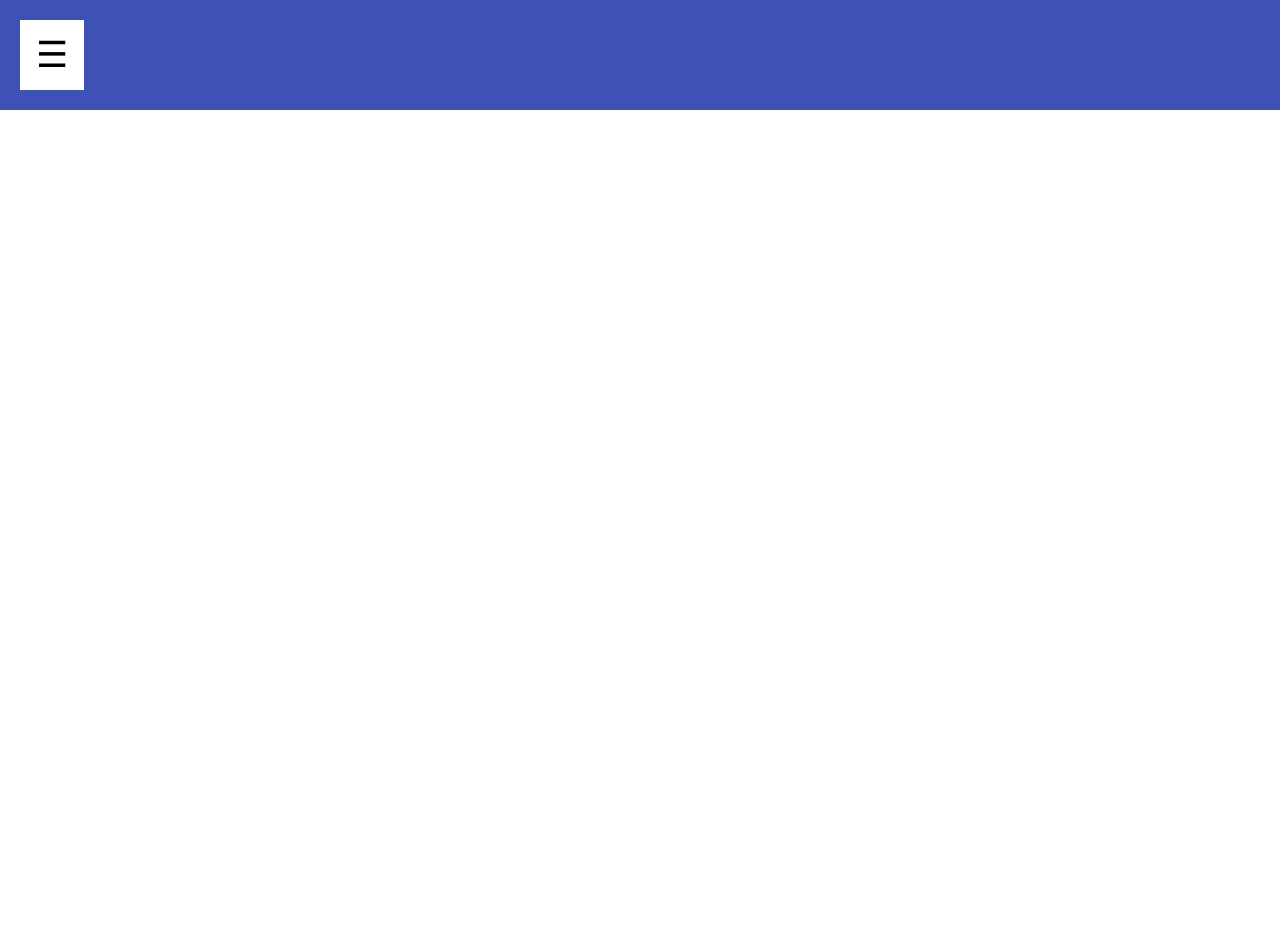
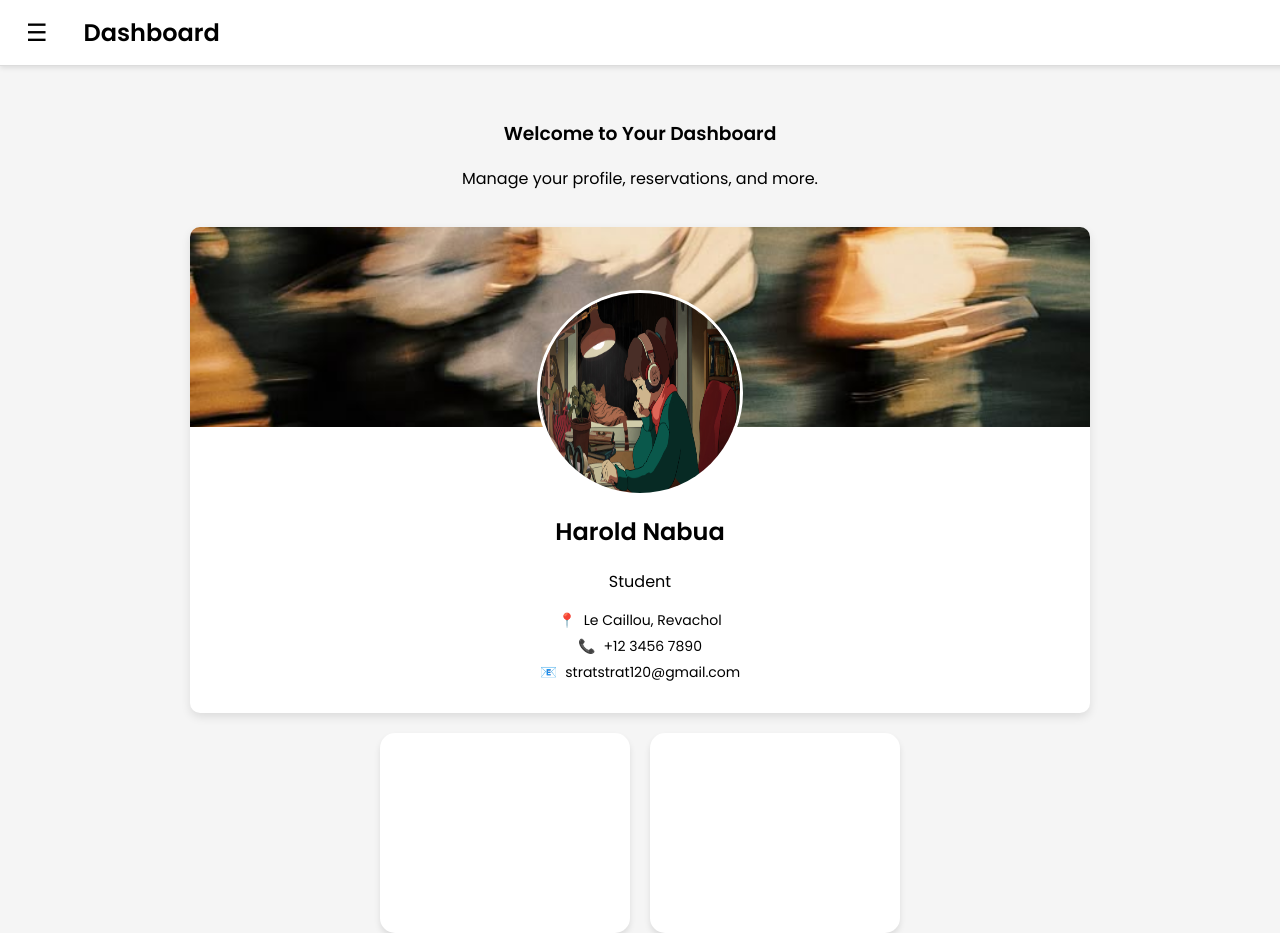
Before and after one commit to haroldnabua/ccs_sitinmonitoring_system, a PHP site: page /dashboard.html in a window 1280 px wide. Before the commit the page ends 110 px from the top, so only its background shows below. Run offline with PHP 8.4, Linux system fonts and the light colour scheme; some libraries are stand-ins or nearby versions.

Commit message:
Add files via upload
3RD Commit

```diff
--- a/connection.php
+++ b/connection.php
@@ -3,7 +3,7 @@
 $db_server ='127.0.0.1';
 $db_user = 'root';
 $db_pass = "";
-$db_name = 'harolddb';
+$db_name = 'nabuadb';
 $conn = "";
 
 $conn = mysqli_connect('localhost', $db_user, $db_pass, $db_name);
--- a/dashboard.html
+++ b/dashboard.html
@@ -4,29 +4,216 @@
     <meta charset="UTF-8">
     <meta name="viewport" content="width=device-width, initial-scale=1.0">
     <title>Dashboard</title>
-    <link rel="stylesheet" href="https://www.w3schools.com/w3css/4/w3.css">
-    <script src="https://cdn.jsdelivr.net/npm/sweetalert2@11"></script>
+    <link href="https://fonts.googleapis.com/css2?family=Poppins:wght@400;600&display=swap
+" rel="stylesheet">
+    <script src="https://cdn.jsdelivr.net/npm/sweetalert2@11
+"></script>
+    <style>
+        body {
+            font-family: 'Poppins', sans-serif;
+            margin: 0;
+            background-color: #f5f5f5;
+        }
+        .navbar {
+            display: flex;
+            align-items: center;
+            gap: 30px;
+            background: white;
+            padding: 15px 20px;
+            border-bottom: 1px solid rgba(141, 141, 141, 0.3);
+            position: fixed;
+            width: 100%;
+            top: 0;
+            left: 0;
+            box-shadow: 0 2px 5px rgba(0, 0, 0, 0.1);
+        }
+        .navbar h2{
+            margin: 0;
+            font-size: 24px;
+            font-weight: 600;
+        }
+        .menu-button {
+            font-size: 24px;
+            cursor: pointer;
+            background: none;
+            border: none;
+            outline: none;
+        }
+        .sidebar {
+            position: fixed;
+            left: -250px;
+            top: 0;
+            width: 250px;
+            height: 100vh;
+            background: #2c3e50;
+            padding-top: 60px;
+            transition: left 0.3s;
+        }
+        .sidebar a {
+            display: block;
+            padding: 15px;
+            color: white;
+            text-decoration: none;
+            transition: background 0.3s;
+        }
+        .sidebar a:hover {
+            background: rgba(255, 255, 255, 0.2);
+        }
+        .sidebar .close-btn {
+            position: absolute;
+            top: 15px;
+            right: 15px;
+            font-size: 24px;
+            cursor: pointer;
+            color: white;
+        }
+        .content {
+            text-align: center;
+            margin-top: 80px;
+            padding: 20px;
+        }
+
+        .profile-container {
+            position: relative;
+            display: flex;
+            flex-direction: column;
+            align-items: center;
+        }
+        .profile-card{
+            width: 900px;
+            max-width: 90%;
+            background: white;
+            border-radius: 10px;
+            box-shadow: 0px 4px 10px rgba(0, 0, 0, 0.1);
+            text-align: center;
+            overflow: hidden;
+            padding-bottom: 20px;
+        }
+
+        .profile-header {
+            position: relative;
+        }
+
+        .cover-photo {
+            width: 100%;
+            height: 200px;
+            object-fit: cover;
+        }
+
+        .profile-picture {
+            width: 200px;
+            height: 200px;
+            border-radius: 50%;
+            border: 3px solid white;
+            position: absolute;
+            top: 30%;
+            left: 50%;
+            transform: translateX(-50%);
+        }
+
+        .profile-info {
+            margin-top: 50px;
+            padding: 10px;
+        }
+
+        .profile-contact {
+            display: flex;
+            flex-direction: column;
+            align-items: center;
+            gap: 5px;
+            margin-top: 10px;
+        }
+
+        .profile-contact div {
+            display: flex;
+            align-items: center;
+            gap: 8px;
+            font-size: 14px;
+        }
+        .profile-contact img{
+            .profile-contact img {
+            width: 20px;
+            height: auto;
+        }
+    }
+
+        .profile-details i {
+            color: #ff4d4d;
+        }
+
+        .content-boxes {
+            width: 100;
+            display: flex;
+            gap: 20px;
+            justify-content: center;
+            margin-top: 20px;
+        }
+
+        .box {
+            background: white;
+            flex: 1;
+            height: 200px;
+            min-width: 250px;
+            border-radius: 15px;
+            box-shadow: 0 4px 6px rgba(0, 0, 0, 0.1);
+            }
+
+    </style>
 </head>
 <body>
-    <div class="w3-container w3-indigo" style="padding: 20px;">
-        <div class="w3-sidebar w3-bar-block w3-dark-grey w3-animate-left" style="display: none; width: 250px;" id="mySidebar">
-            <button class="w3-bar-item w3-button w3-large" onclick="w3_close()">Close &times;</button>
-            <a href="#" class="w3-bar-item w3-button">Home</a>
-            <a href="#" class="w3-bar-item w3-button">Announcements</a>
-            <a href="#" class="w3-bar-item w3-button">Sit-in Rules</a>
-        </div>
-        <div>
-            <button class="w3-button w3-white w3-xxlarge" onclick="w3_open()">&#9776;</button>
-        </div>
+    <div class="navbar">
+        <button class="menu-button" onclick="toggleSidebar()">&#9776;</button>
+        <h2>Dashboard</h2>
+    </div>
+
+    <div class="sidebar" id="mySidebar">
+        <span class="close-btn" onclick="toggleSidebar()">&times;</span>
+        <a href="#">Profile</a>
+        <a href="#">Edit Profile</a>
+        <a href="#">View Remaining Session</a>
+        <a href="#">View Announcement</a>
+        <a href="#">Lab Rules/Sit-in</a>
+        <a href="#">History</a>
+        <a href="#">Reservation</a>
+        <a href="#">Log-out</a>
+    </div>
+
+    <div class="content">
+        <h3>Welcome to Your Dashboard</h3>
+        <p>Manage your profile, reservations, and more.</p>
     </div>
 
     <script>
-        function w3_open() {
-            document.getElementById("mySidebar").style.display = "block";
-        }
-        function w3_close() {
-            document.getElementById("mySidebar").style.display = "none";
+        function toggleSidebar() {
+            const sidebar = document.getElementById("mySidebar");
+            if (sidebar.style.left === "0px") {
+                sidebar.style.left = "-250px";
+            } else {
+                sidebar.style.left = "0px";
+            }
         }
     </script>
+    <div class="profile-container">
+        <div class="profile-card">
+            <div class="profile-header">
+                <img src="cover.jpg" class="cover-photo">
+                <img src="lofi.jpg" class="profile-picture">
+            </div>
+            <div class="profile-info">
+                <h2>Harold Nabua</h2>
+                <p>Student</p>
+                <div class="profile-contact">
+                    <div><span>📍</span> Le Caillou, Revachol</div>
+                    <div><span>📞</span> +12 3456 7890</div>
+                    <div><span>📧</span> stratstrat120@gmail.com</div>
+                </div>
+            </div>
+        </div>
+
+    <div class="content-boxes">
+        <div class="box"></div>
+        <div class="box"></div>
+    </div>
+
 </body>
 </html>
```
Also changed, not shown: login.php (+8 -9 lines), cover.jpg (added), lofi.jpg (added), login.html (line endings or trailing spaces), loginstyle.css (line endings or trailing spaces), register.html (line endings or trailing spaces), register.php (line endings or trailing spaces), registrationstyle.css (line endings or trailing spaces), w3.css.
